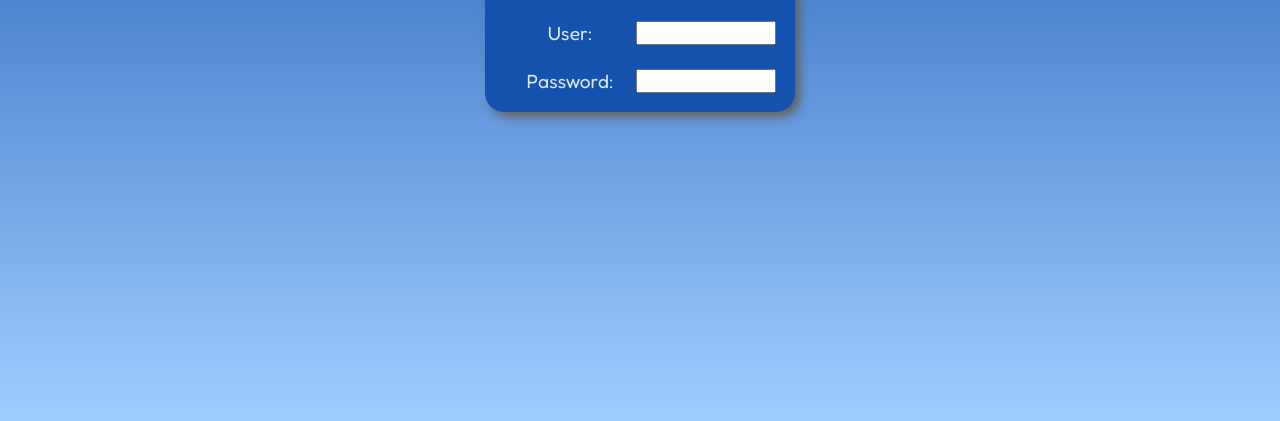
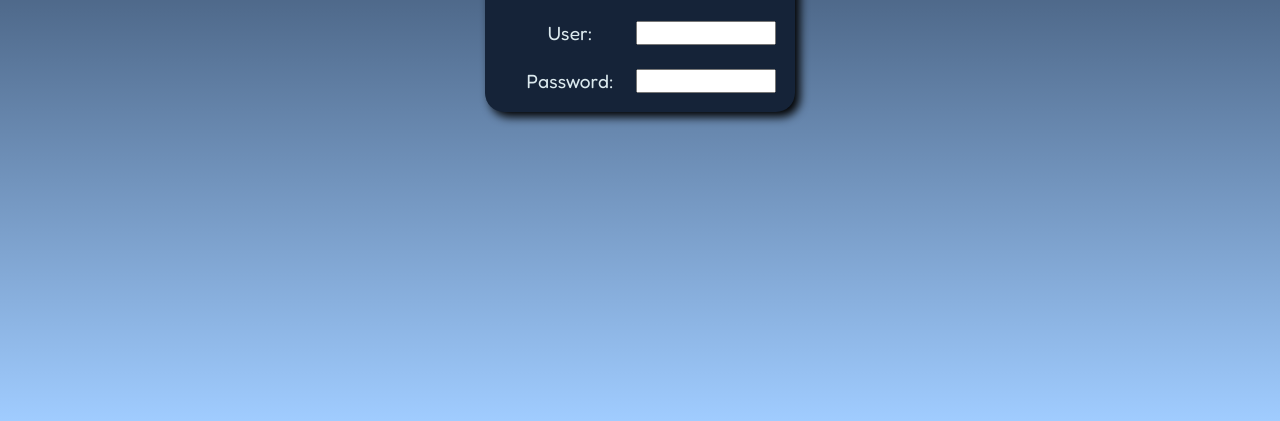
Before and after one commit to StarDev44/LoginFrontEndDesign, a plain HTML site: page index.html in a window 1280 px wide. Shown: the part 379-800 px from the top of the page. Drawn offline with Linux system fonts and the light colour scheme.

Commit message:
Update styles.css

```diff
--- a/css/styles.css
+++ b/css/styles.css
@@ -1,7 +1,7 @@
 :root
 {
     --blue: #a0ccff;
-    --blue-dark: #1552af;
+    --blue-dark: #152338;
     --black: #000505;
     --blue-light: #8eb7f5;
     --light: #DBE9EE;
@@ -31,7 +31,7 @@ body
     padding: 1em;
     font-size: larger;
     border-radius: 1em;
-    box-shadow: 5px 5px 10px rgb(99, 98, 98) ;
+    box-shadow: 5px 5px 10px rgb(2, 2, 2) ;
 }
 
 .form
```
